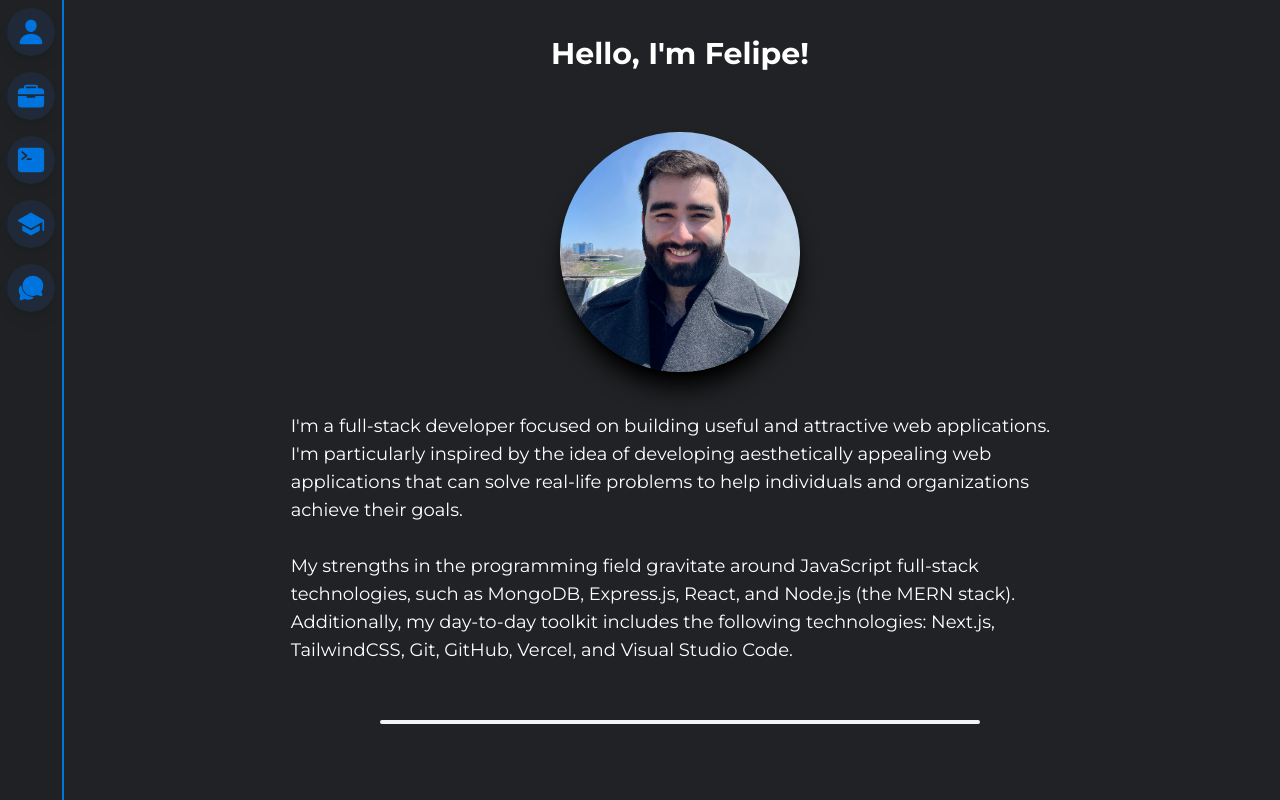
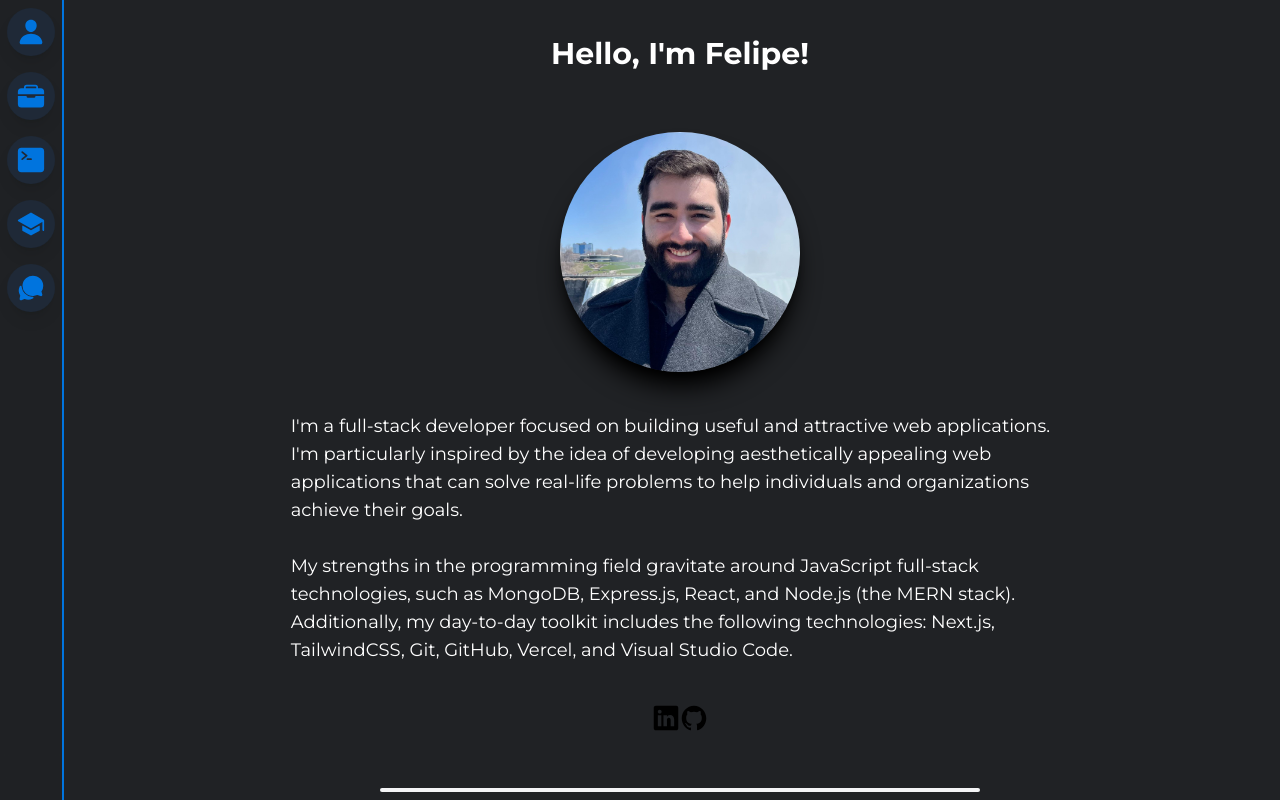
Before and after one commit to fmeneses-graca/my-website, a Next.js app: page / in a window 1280 px wide. Shown: the top 800 px of the page. Built offline with nearby package versions, Linux system fonts and the light colour scheme.

Commit message:
Add linkedin and github icons

```diff
--- a/components/about.js
+++ b/components/about.js
@@ -1,5 +1,6 @@
 import Image from 'next/image'
 import profilePic from '../public/me.jpg'
+import { IoLogoGithub, IoLogoLinkedin } from "react-icons/io5"
 
 export default function About() {
     return (
@@ -20,6 +21,11 @@ export default function About() {
                 includes the following technologies: Next.js, TailwindCSS, Git, GitHub, Vercel, and Visual Studio Code.
             </p>
 
+            <div className="flex-container pt-10 w-1/3 mx-auto">
+                <a className="icon" href="https://www.linkedin.com/in/felipemenesesg/" target="_blank"><IoLogoLinkedin size="28" /></a>
+                <a className="icon" href="https://github.com/fmeneses-graca" target="_blank"><IoLogoGithub size="28" /></a>
+            </div>
+
         </div>
     )
 }
```
